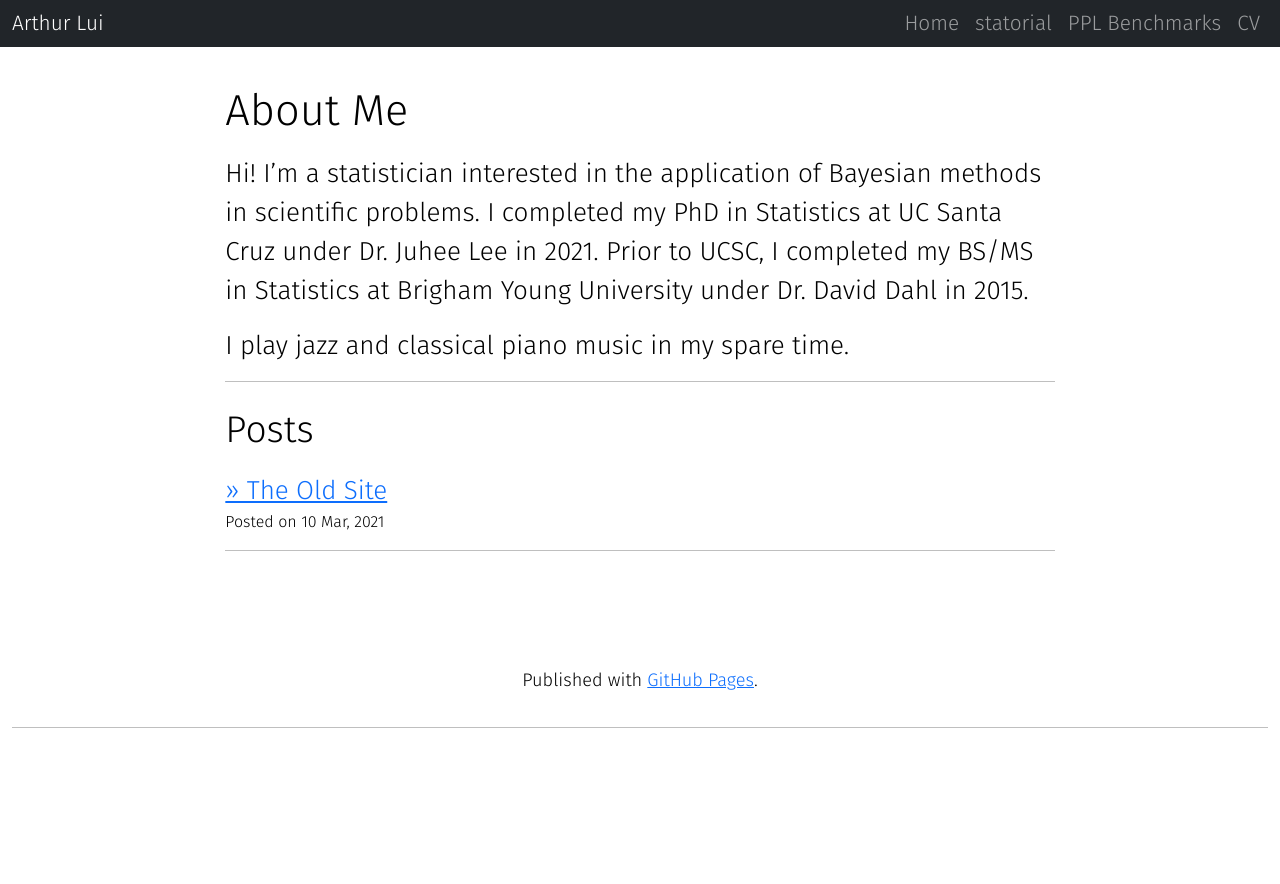
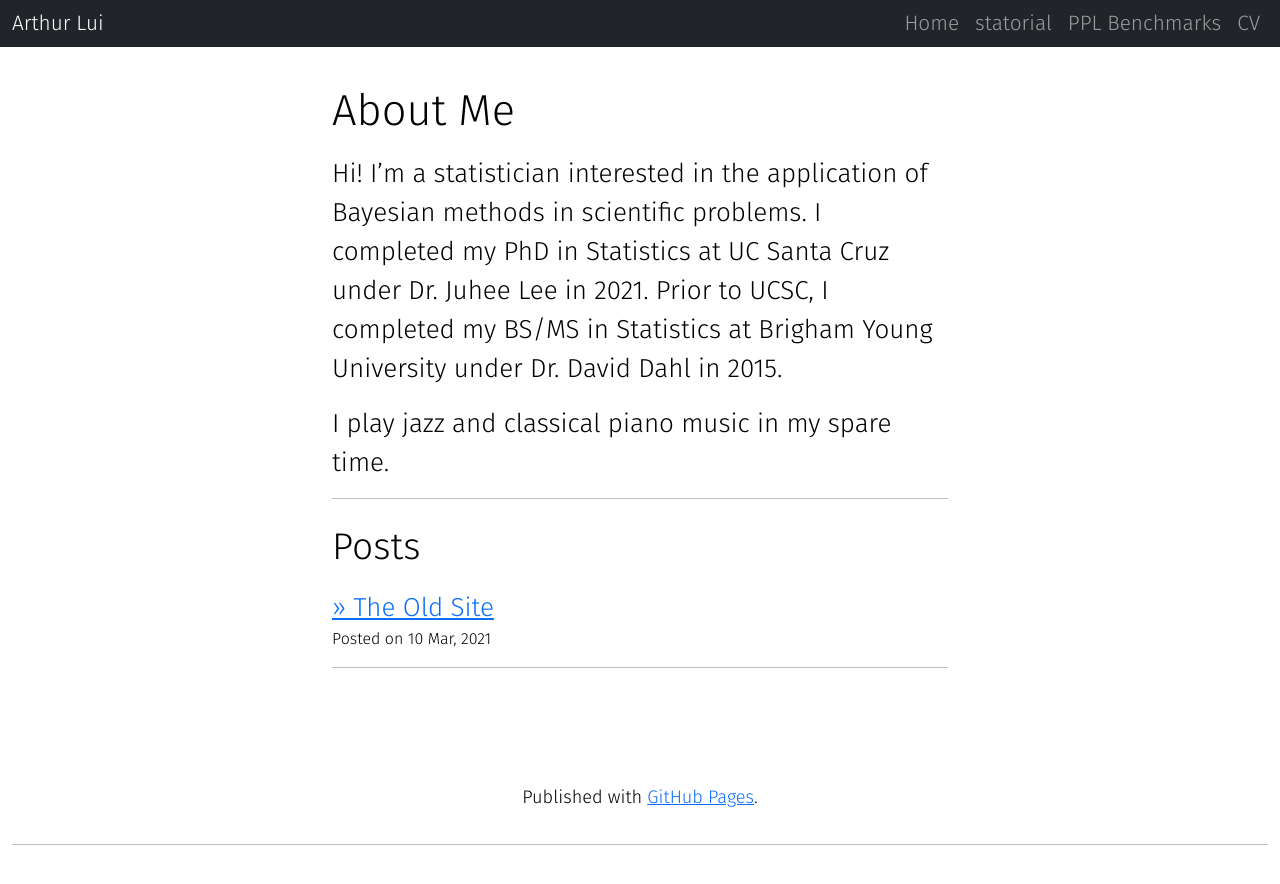
Before and after one commit to luiarthur/luiarthur.github.io, a Jekyll site: the page built from docs/index.md, in a window 1280 px wide. Shown: the top 884 px of the page. Built offline with Jekyll 4.4.1, drawn with Linux system fonts in a browser that asks for light colours; nearby versions of some CDN libraries; comment, search, counter and statistics services are not loaded; our own code applies the rules of GitHub Pages for plain Markdown files.

Commit message:
narrower page

```diff
--- a/docs/_layouts/page.html
+++ b/docs/_layouts/page.html
@@ -7,7 +7,7 @@ layout: default
 
 <!-- Main Content -->
 <div class="row">
-	<div class="col-lg-8 offset-lg-2 col-md-10 offset-md-1">
+	<div class="col-lg-6 offset-lg-3 col-md-10 offset-md-1">
 		{{ content }}
     <hr>
     {% include pager.html %}
```
